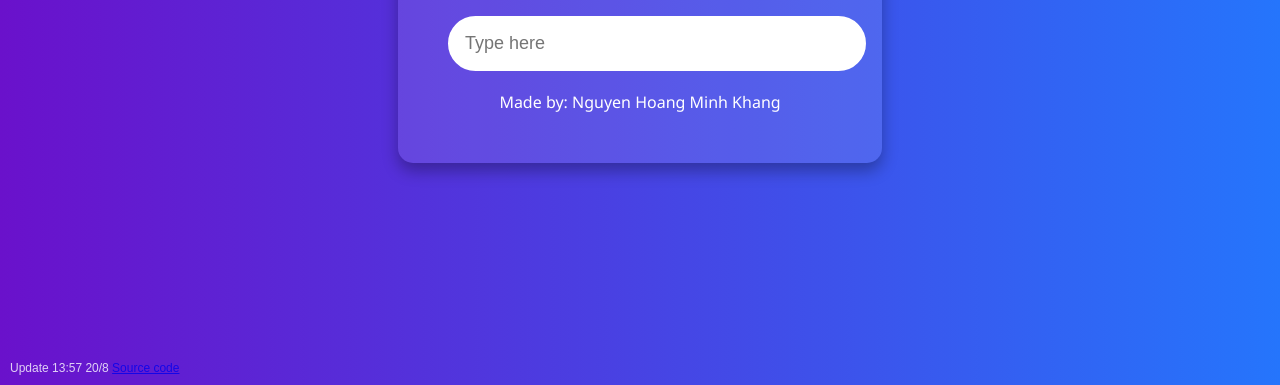
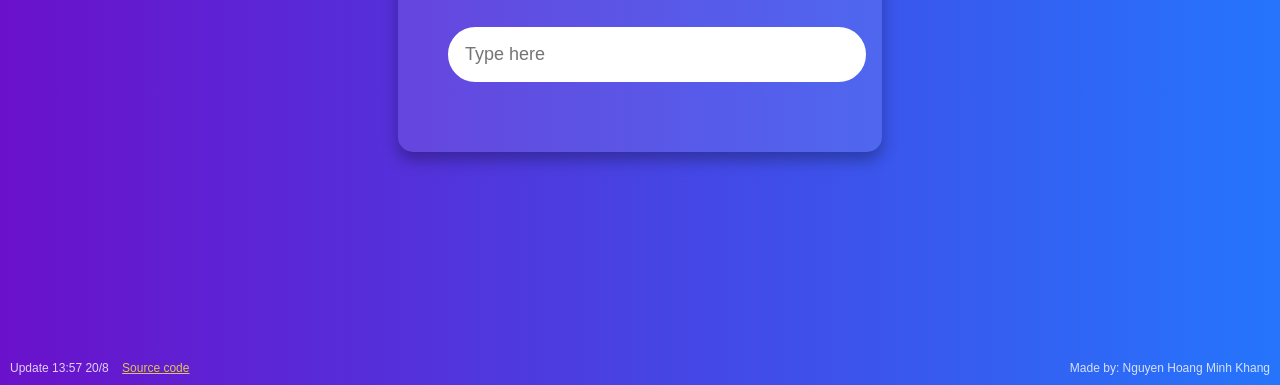
Before and after one commit to minhkhang1008/AIO_English_Search, a plain HTML site: page index.html in a window 1280 px wide. Shown: the part 415-800 px from the top of the page. Drawn offline with Linux system fonts and the light colour scheme.

Commit message:
Update styles.css

```diff
--- a/styles.css
+++ b/styles.css
@@ -111,6 +111,26 @@ p {
     font-family: Arial, sans-serif;
 }
 
+.source-link {
+    text-decoration: underline;
+    color: #ffeb3b; /* Or any color that fits your design */
+    margin-left: 10px;
+}
+
+.source-link:hover {
+    color: #ffd740; /* Change color on hover if desired */
+}
+
+.credit {
+    position: absolute;
+    bottom: 10px;
+    right: 10px;
+    font-size: 12px;
+    color: #fff;
+    opacity: 0.8;
+    font-family: Arial, sans-serif;
+}
+
 /* Responsive Design for Smaller Screens */
 @media (max-width: 768px) {
     h1 {
```
